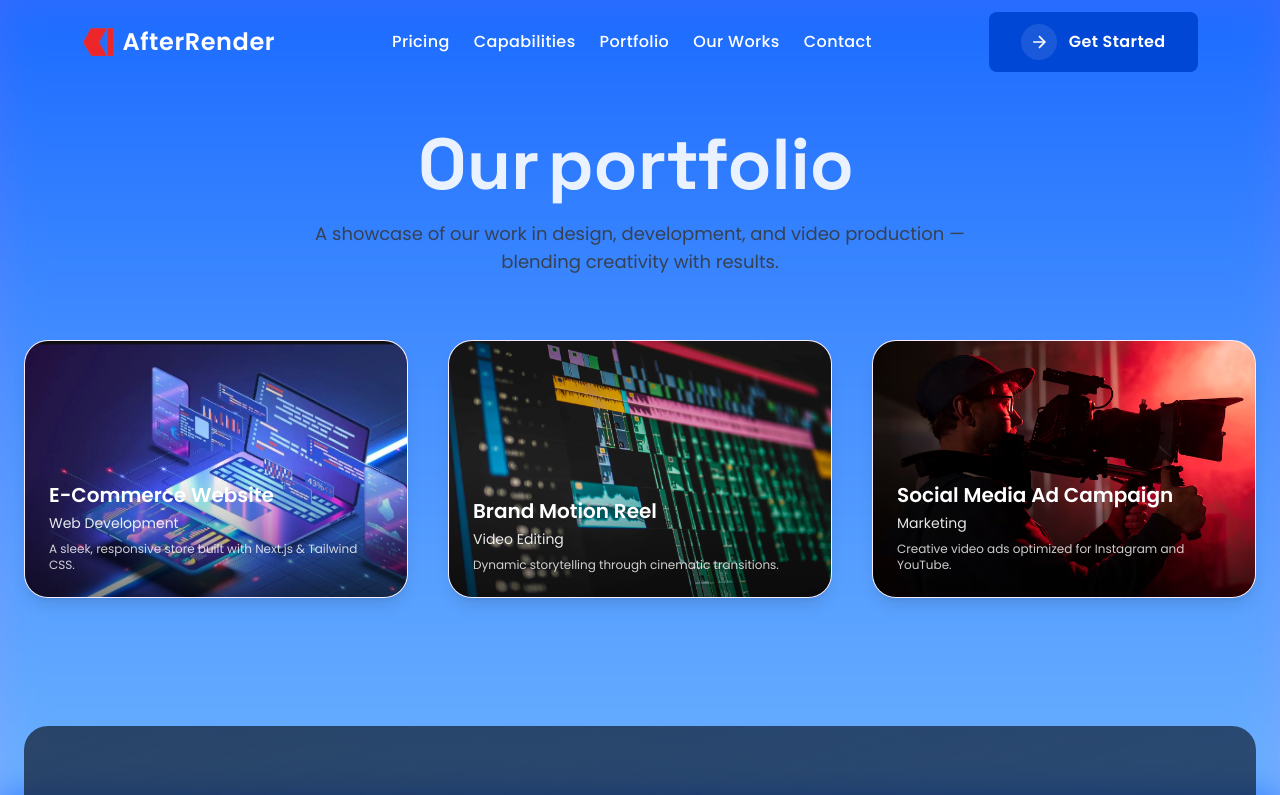
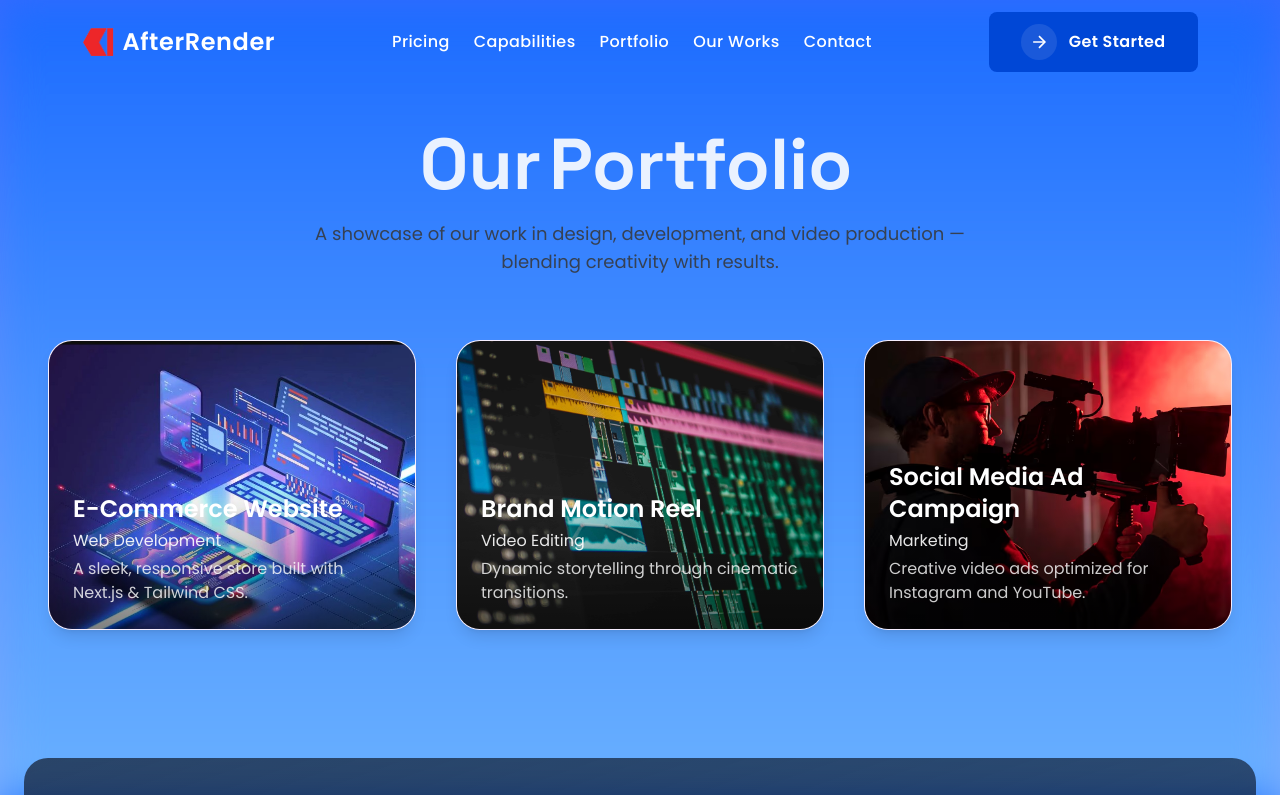
Before and after one commit to afterrender1/afterrender, a Next.js app: page /portfolio in a window 1280 px wide. Shown: the top 795 px of the page. Built offline with nearby package versions, Linux system fonts and the light colour scheme.

Commit message:
portfolio page responsiveness done

```diff
--- a/app/portfolio/page.jsx
+++ b/app/portfolio/page.jsx
@@ -29,8 +29,6 @@ const portfolioItems = [
     image: "/images/video-editing-image.jpg",
     description: "Dynamic storytelling through cinematic transitions.",
   },
-
-
   {
     id: 5,
     title: "Social Media Ad Campaign",
@@ -44,21 +42,21 @@ export default function PortfolioPage() {
   const [active, setActive] = useState(null);
 
   return (
-    <div className="w-full min-h-screen ">
+    <div className="w-full min-h-screen">
       {/* Navbar */}
       <div className="fixed top-0 left-0 w-full z-50">
         <Menu setActive={setActive}>
           <MenuItem setActive={setActive} active={active} item="Pricing">
             <Link
               href="/pricing"
-              className="text-white text-base font-semibold hover:text-purple-400 duration-300 p-5 transition flex items-center gap-2"
+              className="text-white text-sm sm:text-base font-semibold hover:text-purple-400 duration-300 p-3 sm:p-5 transition flex items-center gap-2"
             >
               <RiMoneyDollarCircleLine size={22} /> Go to Pricing
             </Link>
           </MenuItem>
 
           <MenuItem setActive={setActive} active={active} item="Capabilities">
-            <div className="grid grid-cols-2 gap-6 p-4">
+            <div className="grid grid-cols-1 sm:grid-cols-2 lg:grid-cols-4 gap-4 sm:gap-6 p-2 sm:p-4">
               <ProductItem
                 title="Video Editing"
                 description="Smooth transitions, motion graphics, and storytelling."
@@ -88,28 +86,26 @@ export default function PortfolioPage() {
 
           <MenuItem setActive={setActive} active={active} item="Portfolio">
             <Link
-
               href="/portfolio"
-                className="text-white text-base font-semibold hover:text-purple-400 duration-300 p-5 transition flex items-center gap-2"
+              className="text-white text-sm sm:text-base font-semibold hover:text-purple-400 duration-300 p-3 sm:p-5 transition flex items-center gap-2"
             >
-              <MdContactSupport  size={22}/>
- Go to portfolio
+              <MdContactSupport size={22}/> Go to Portfolio
             </Link>
           </MenuItem>
 
           <MenuItem setActive={setActive} active={active} item="Our Works">
             <Link
               href="/ourwork"
-              className="text-white text-base font-semibold hover:text-purple-400 duration-300 p-5 transition flex items-center gap-2"
+              className="text-white text-sm sm:text-base font-semibold hover:text-purple-400 duration-300 p-3 sm:p-5 transition flex items-center gap-2"
             >
-              <MdContactSupport size={22} /> Our work
+              <MdContactSupport size={22} /> Our Work
             </Link>
           </MenuItem>
 
           <MenuItem setActive={setActive} active={active} item="Contact">
             <Link
               href="/contact"
-              className="text-white text-base font-semibold hover:text-purple-400 duration-300 p-5 transition flex items-center gap-2"
+              className="text-white text-sm sm:text-base font-semibold hover:text-purple-400 duration-300 p-3 sm:p-5 transition flex items-center gap-2"
             >
               <MdContactSupport size={22} /> Contact Us
             </Link>
@@ -118,15 +114,15 @@ export default function PortfolioPage() {
       </div>
 
       {/* Portfolio Section */}
-      <main className={`${poppins.className} pt-32 pb-24 px-6`}>
+      <main className={`${poppins.className} pt-32 pb-24 px-4 sm:px-6 lg:px-12`}>
         <div className="max-w-7xl mx-auto text-center">
-     <Heading text={"Our portfolio"}></Heading>
+          <Heading text={"Our Portfolio"} />
 
           <motion.p
             initial={{ opacity: 0, y: 20 }}
             animate={{ opacity: 1, y: 0 }}
             transition={{ delay: 0.2, duration: 0.6 }}
-            className="text-gray-700 max-w-2xl mx-auto mb-16 text-lg mt-5"
+            className="text-gray-700 max-w-2xl mx-auto mb-12 sm:mb-16 text-base sm:text-lg mt-5"
           >
             A showcase of our work in design, development, and video production — blending creativity with results.
           </motion.p>
@@ -137,12 +133,9 @@ export default function PortfolioPage() {
             viewport={{ once: true }}
             variants={{
               hidden: { opacity: 0 },
-              visible: {
-                opacity: 1,
-                transition: { staggerChildren: 0.15 },
-              },
+              visible: { opacity: 1, transition: { staggerChildren: 0.15 } },
             }}
-            className="grid sm:grid-cols-2 lg:grid-cols-3 gap-10"
+            className="grid grid-cols-1 sm:grid-cols-2 lg:grid-cols-3 gap-6 sm:gap-8 lg:gap-10"
           >
             {portfolioItems.map((item) => (
               <motion.div
@@ -154,7 +147,7 @@ export default function PortfolioPage() {
                 transition={{ duration: 0.5 }}
                 className="group relative overflow-hidden rounded-3xl shadow-lg bg-white dark:bg-[#1a1a1a] hover:shadow-2xl transition-all duration-500 hover:-translate-y-2 border border-purple-200/40 dark:border-purple-800/40"
               >
-                <div className="relative w-full h-64 overflow-hidden">
+                <div className="relative w-full h-56 sm:h-64 md:h-72 overflow-hidden">
                   <motion.img
                     src={item.image}
                     alt={item.title}
@@ -163,17 +156,18 @@ export default function PortfolioPage() {
                   <div className="absolute inset-0 bg-gradient-to-t from-black/70 via-transparent to-transparent opacity-70 group-hover:opacity-90 transition-all duration-500"></div>
                 </div>
 
-                <div className="absolute bottom-0 p-6 text-left text-white">
-                  <h3 className="text-xl font-semibold mb-1">{item.title}</h3>
-                  <p className="text-sm opacity-90 mb-2">{item.category}</p>
-                  <p className="text-xs opacity-80">{item.description}</p>
+                <div className="absolute bottom-0 p-4 sm:p-6 md:p-6 text-left text-white">
+                  <h3 className="text-lg sm:text-xl md:text-2xl font-semibold mb-1">{item.title}</h3>
+                  <p className="text-xs sm:text-sm md:text-base opacity-90 mb-1">{item.category}</p>
+                  <p className="text-xs sm:text-sm md:text-base opacity-80">{item.description}</p>
                 </div>
               </motion.div>
             ))}
           </motion.div>
         </div>
       </main>
-      <Footer/>
+
+      <Footer />
     </div>
   );
 }
```
Lines whose indentation alone changed are shown as unchanged.
